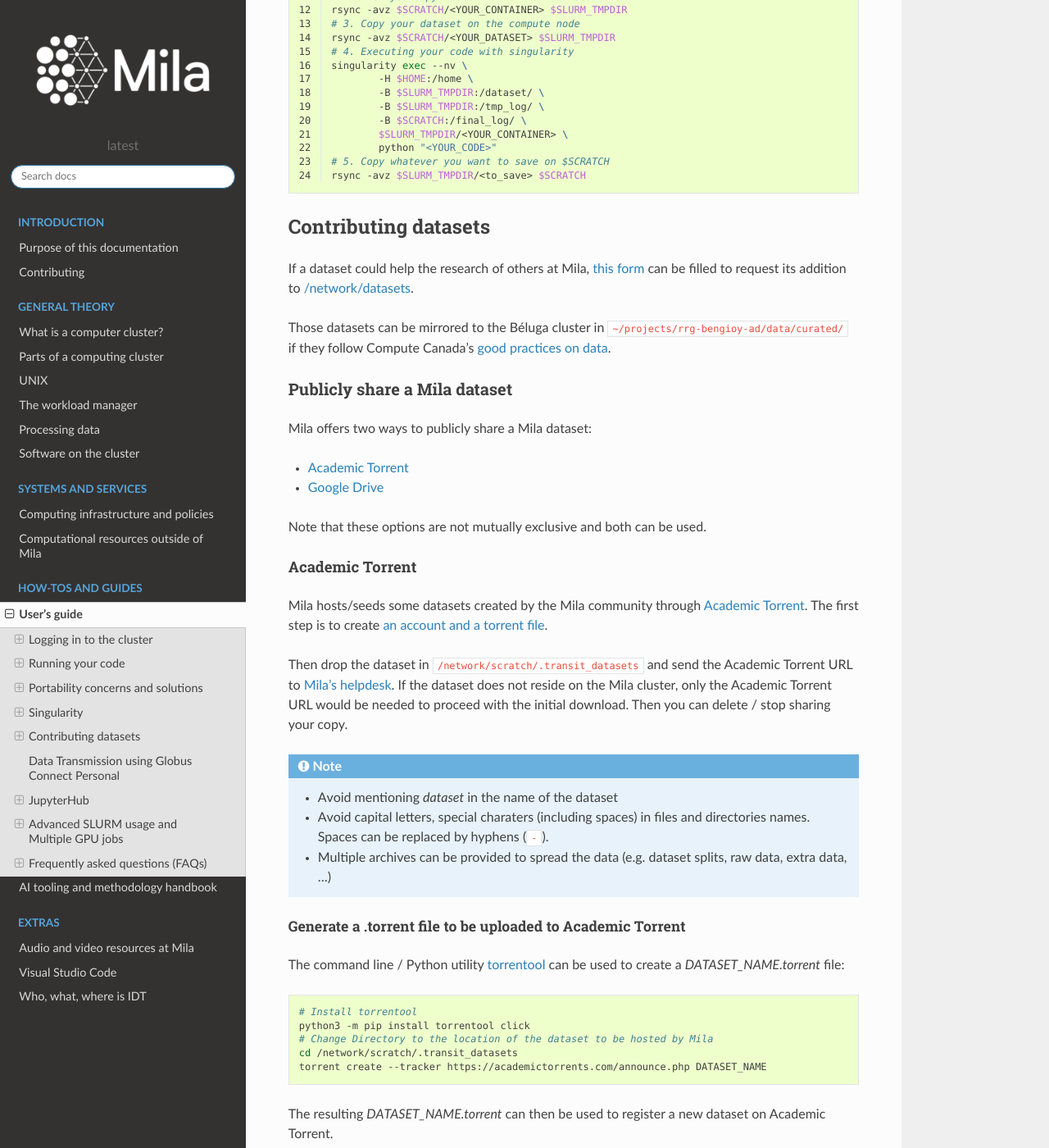
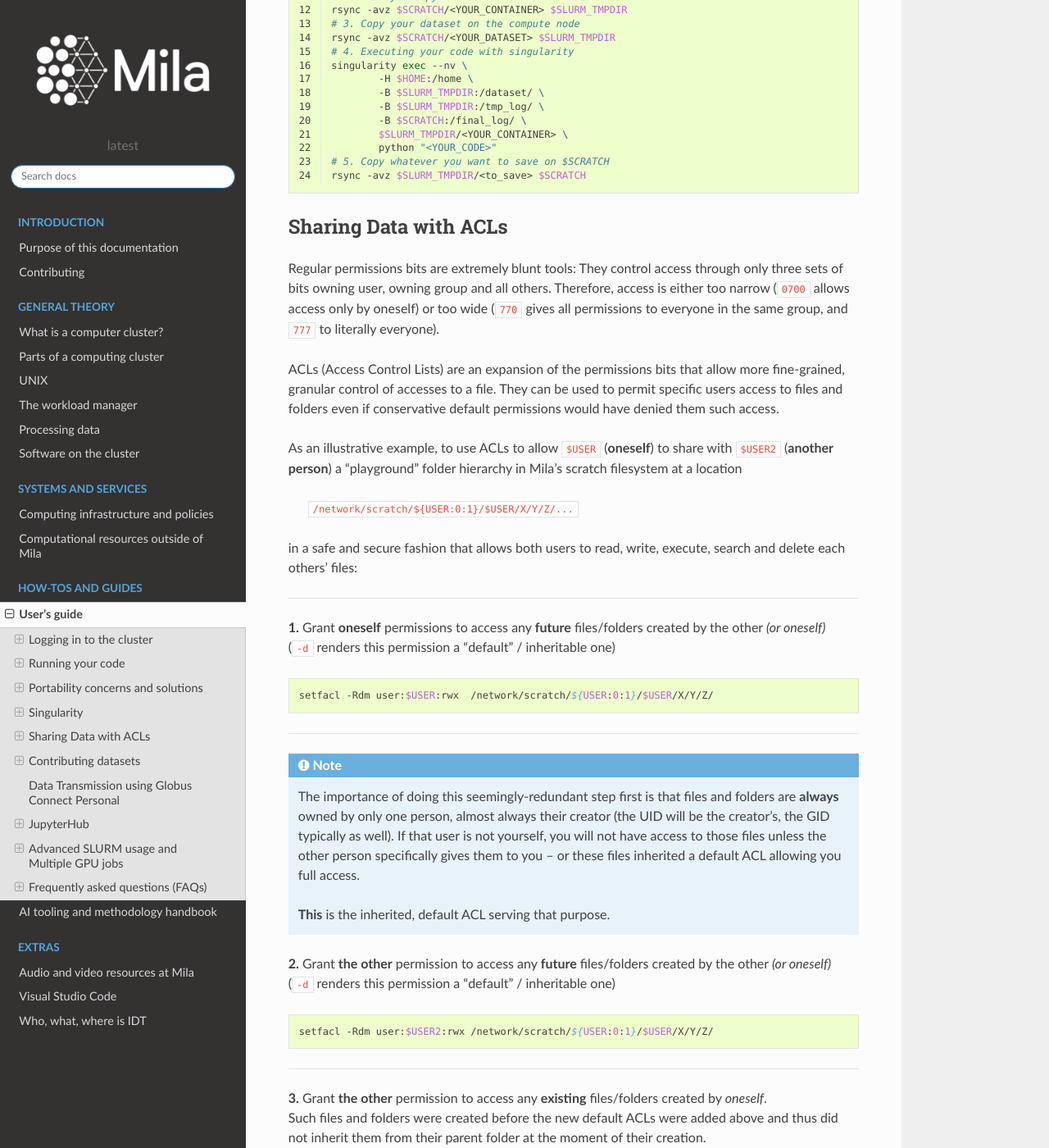
Before and after one commit to mila-iqia/mila-docs, a Sphinx documentation site: the page built from docs/Userguide.rst, in a window 1280 px wide and 1400 px high, scrolled down 29932 px. Shown: the whole window at 82% size. Built offline with Sphinx 7.4.7 and the Read the Docs theme 2.0.0, drawn with Linux system fonts in a browser that asks for light colours; some of the changed text lies outside the part shown.

Commit message:
Add ACL example (#121)
* Add ACLs example

Co-authored-by: Olexa Bilaniuk <olexa.bilaniuk@mila.quebec>
Co-authored-by: Bruno Travouillon <devel@travouillon.fr>

```diff
--- a/docs/Userguide.rst
+++ b/docs/Userguide.rst
@@ -16,6 +16,7 @@
 .. Nope, not that one, because we'll talk about singularity instead.
   .. include:: Userguide_containers.rst
 .. include:: Userguide_singularity.rst
+.. include:: Userguide_sharing_data.rst
 .. include:: Userguide_datasets.rst
 .. include:: Userguide_data_transfer.rst
 .. include:: Userguide_jupyterhub.rst
--- /dev/null
+++ b/docs/Userguide_sharing_data.rst
@@ -0,0 +1,135 @@
+Sharing Data with ACLs
+======================
+
+Regular permissions bits are extremely blunt tools: They control access through
+only three sets of bits owning user, owning group and all others. Therefore,
+access is either too narrow (``0700`` allows access only by oneself) or too wide
+(``770`` gives all permissions to everyone in the same group, and ``777`` to
+literally everyone).
+
+ACLs (Access Control Lists) are an expansion of the permissions bits that allow
+more fine-grained, granular control of accesses to a file. They can be used to
+permit specific users access to files and folders even if conservative default
+permissions would have denied them such access.
+
+
+As an illustrative example, to use ACLs to allow ``$USER`` (**oneself**) to
+share with ``$USER2`` (**another person**) a "playground" folder hierarchy in
+Mila's scratch filesystem at a location
+
+    ``/network/scratch/${USER:0:1}/$USER/X/Y/Z/...``
+
+in a safe and secure fashion that allows both users to read, write, execute,
+search and delete each others' files:
+
+----
+
+
+| **1.** Grant **oneself** permissions to access any **future** files/folders created
+  by the other *(or oneself)*
+| (``-d`` renders this permission a "default" / inheritable one)
+
+.. code-block:: bash
+
+   setfacl -Rdm user:$USER:rwx  /network/scratch/${USER:0:1}/$USER/X/Y/Z/
+
+----
+
+.. note::
+   The importance of doing this seemingly-redundant step first is that files
+   and folders are **always** owned by only one person, almost always their
+   creator (the UID will be the creator's, the GID typically as well). If that
+   user is not yourself, you will not have access to those files unless the
+   other person specifically gives them to you -- or these files inherited a
+   default ACL allowing you full access.
+
+   **This** is the inherited, default ACL serving that purpose.
+
+| **2.** Grant **the other** permission to access any **future** files/folders created
+  by the other *(or oneself)*
+| (``-d`` renders this permission a "default" / inheritable one)
+
+.. code-block:: bash
+
+   setfacl -Rdm user:$USER2:rwx /network/scratch/${USER:0:1}/$USER/X/Y/Z/
+
+----
+
+| **3.** Grant **the other** permission to access any **existing** files/folders created
+  by *oneself*.
+| Such files and folders were created before the new default ACLs were added
+  above and thus did not inherit them from their parent folder at the moment of
+  their creation.
+
+.. code-block:: bash
+
+   setfacl -Rm  user:$USER2:rwx /network/scratch/${USER:0:1}/$USER/X/Y/Z/
+
+.. note::
+   The purpose of granting permissions first for *future* files and then for
+   *existing* files is to prevent a **race condition** whereby after the first
+   ``setfacl`` command the other person could create files to which the
+   second ``setfacl`` command does not apply.
+
+----
+
+| **4.** Grant **another** permission to search through one's hierarchy down to the
+  shared location in question.
+
+* **Non**-recursive (!!!!)
+* May also grant ``:rx`` in unlikely event others listing your folders on the
+  path is not troublesome or desirable.
+
+.. code-block:: bash
+
+   setfacl -m   user:$USER2:x   /network/scratch/${USER:0:1}/$USER/X/Y/
+   setfacl -m   user:$USER2:x   /network/scratch/${USER:0:1}/$USER/X/
+   setfacl -m   user:$USER2:x   /network/scratch/${USER:0:1}/$USER/
+
+.. note::
+   In order to access a file, all folders from the root (``/``) down to the
+   parent folder in question must be searchable (``+x``) by the concerned user.
+   This is already the case for all users for folders such as ``/``,
+   ``/network`` and ``/network/scratch``, but users must explicitly grant access
+   to some or all users either through base permissions or by adding ACLs, for
+   at least ``/network/scratch/${USER:0:1}/$USER``, ``$HOME`` and subfolders.
+
+   To bluntly allow **all** users to search through a folder (**think twice!**),
+   the following command can be used:
+
+   .. code-block:: bash
+
+      chmod a+x /network/scratch/${USER:0:1}/$USER/
+
+
+.. note::
+  For more information on ``setfacl`` and path resolution/access checking,
+  consider the following documentation viewing commands:
+
+  * ``man setfacl``
+  * ``man path_resolution``
+
+Viewing and Verifying ACLs
+--------------------------
+
+.. code-block:: bash
+
+   getfacl /path/to/folder/or/file
+              1:  # file: somedir/
+              2:  # owner: lisa
+              3:  # group: staff
+              4:  # flags: -s-
+              5:  user::rwx
+              6:  user:joe:rwx               #effective:r-x
+              7:  group::rwx                 #effective:r-x
+              8:  group:cool:r-x
+              9:  mask::r-x
+             10:  other::r-x
+             11:  default:user::rwx
+             12:  default:user:joe:rwx       #effective:r-x
+             13:  default:group::r-x
+             14:  default:mask::r-x
+             15:  default:other::---
+
+.. note::
+  * ``man getfacl``
```
